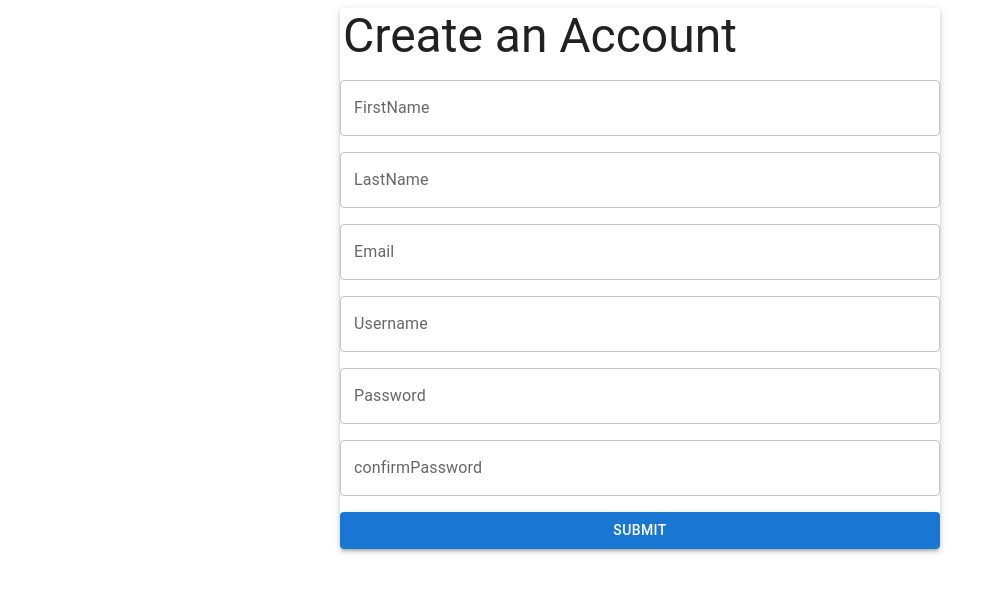
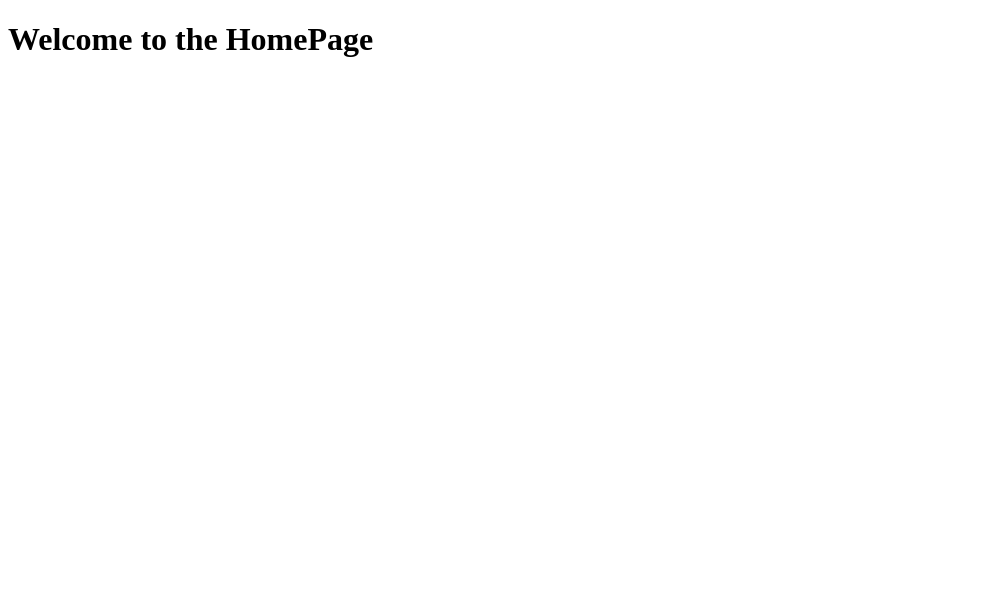
Before and after one commit to SamuelNjuguna-bot/Blogs-Front-End, a React (Vite) app: page / in a window 1280 px wide. Shown: the top 592 px of the page, without its empty margins (0-997 px from the left). Built offline with nearby package versions, Linux system fonts and the light colour scheme.

Commit message:
this commit adds changes made to the sign  up page

```diff
--- a/src/App.jsx
+++ b/src/App.jsx
@@ -1,11 +1,17 @@
-import SignUp from "./Pages/signUp";
-import { Stack, Box, Typography } from "@mui/material";
+import SignUp from "./Pages/signUp"
+import Login from "./Pages/login"
+import Homepage from "./Pages/homepage"
+import { Routes, Route } from "react-router-dom"
 function App() {
   return (
     <>
-      <SignUp />
+    <Routes>
+     <Route  path="/" element={<Homepage/>}>HomePage</Route>
+     <Route  path ="/login"element={<Login/>}>Login</Route>
+     <Route path="/signup" element={<SignUp/>}>SignUp</Route>
+    </Routes>
     </>
-  );
+  )
 }
 
-export default App;
+export default App
--- /dev/null
+++ b/src/Pages/homepage.jsx
@@ -0,0 +1,7 @@
+function Homepage() {
+    return ( <>
+    <h1>Welcome to the HomePage</h1>
+    </> );
+}
+
+export default Homepage;
--- a/src/Pages/signUp.jsx
+++ b/src/Pages/signUp.jsx
@@ -12,7 +12,7 @@ import { use, useState } from "react";
 import { useMutation } from "@tanstack/react-query";
 import axios, { isAxiosError } from "axios";
 import validator from "validator";
-import { Navigate } from "react-router-dom";
+import { useNavigate } from "react-router-dom";
 
 function SignUp() {
   const [firstName, setFirstName] = useState("");
@@ -26,7 +26,7 @@ function SignUp() {
   const [emailError, setEmailError] = useState(false);
   const [ServerError, setServerError] = useState("");
   const [success, setSuccess] = useState("");
-
+  const navigate = useNavigate()
   const { isPending, mutate } = useMutation({
     mutationKey: ["user-signUp"],
     mutationFn: async () => {
@@ -39,9 +39,10 @@ function SignUp() {
       });
       return response.data;
     },
-    //     onSuccess:()=>{
-    // //    <Navigate to={"/login"}></Navigate>
-    //     },
+        onSuccess:(data)=>{
+       setSuccess(data.message);
+       navigate('/login')
+        },
     onError: (error) => {
       if (error) {
         if (axios.isAxiosError(error)) {
--- a/src/main.jsx
+++ b/src/main.jsx
@@ -4,12 +4,16 @@ import "./index.css";
 import ReactDOM from "react-dom/client";
 import { QueryClientProvider, QueryClient } from "@tanstack/react-query";
 import App from "./App.jsx";
+import { BrowserRouter } from "react-router-dom";
 
 const queryClient = new QueryClient();
 ReactDOM.createRoot(document.getElementById("root")).render(
   <React.StrictMode>
     <QueryClientProvider client={queryClient}>
+      <BrowserRouter>
       <App />
+      </BrowserRouter>
+
     </QueryClientProvider>
   </React.StrictMode>,
 );
```
